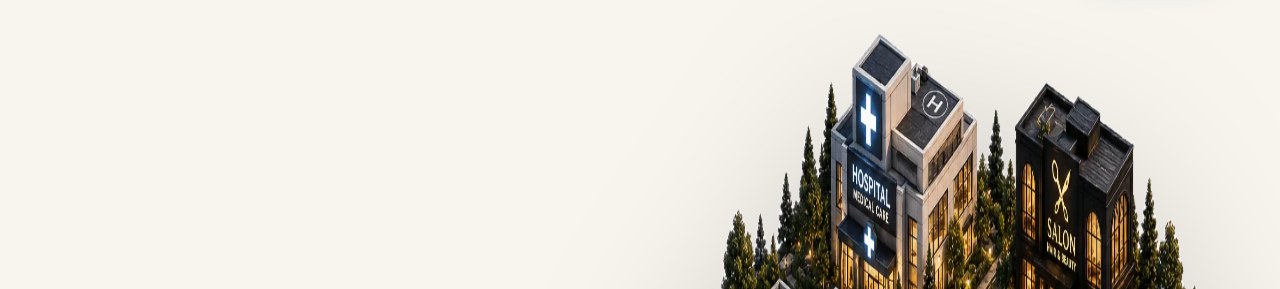
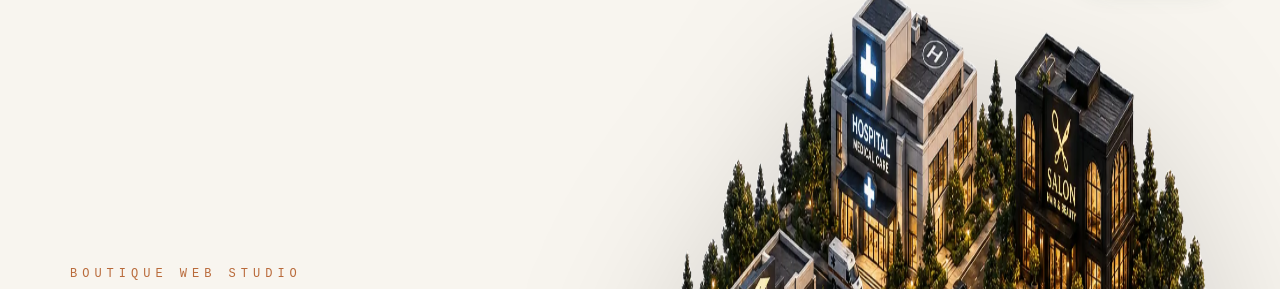
Before and after one commit to Aish026/Website-portfolio, a website built with Vite: page index.html in a window 1280 px wide. Shown: the part 90-379 px from the top of the page. Built offline with nearby package versions, Linux system fonts and the light colour scheme.

Commit message:
Update components.css

```diff
--- a/src/styles/components.css
+++ b/src/styles/components.css
@@ -3,12 +3,11 @@
 
 display:flex;
 
-    justify-content:flex-end;
+justify-content:center;
 
 align-items:center;
 
-    margin-top:50px;
-
+margin-top:0;
 
 }
 
@@ -464,9 +463,9 @@ transform:translateY(-4px);
 
 width:100%;
 
-    max-width:1050px;
-
-    margin-left:auto;
+max-width:820px;
+
+margin:0 auto;
 
 }
 
@@ -510,7 +509,7 @@ transform:translateY(-4px);
 
     animation:floatDistrict 8s ease-in-out infinite;
 
-    transform:scale(1.18);
+    transform:scale(1.08);
 
     transform-origin:center;
 
@@ -574,6 +573,12 @@ transform:translateY(-4px);
 .hotspot:hover::after{
 
     opacity:1;
+
+}
+
+.hotspot:hover .district-city{
+
+transform:scale(1.12);
 
 }
 
```
Lines whose indentation alone changed are shown as unchanged.
